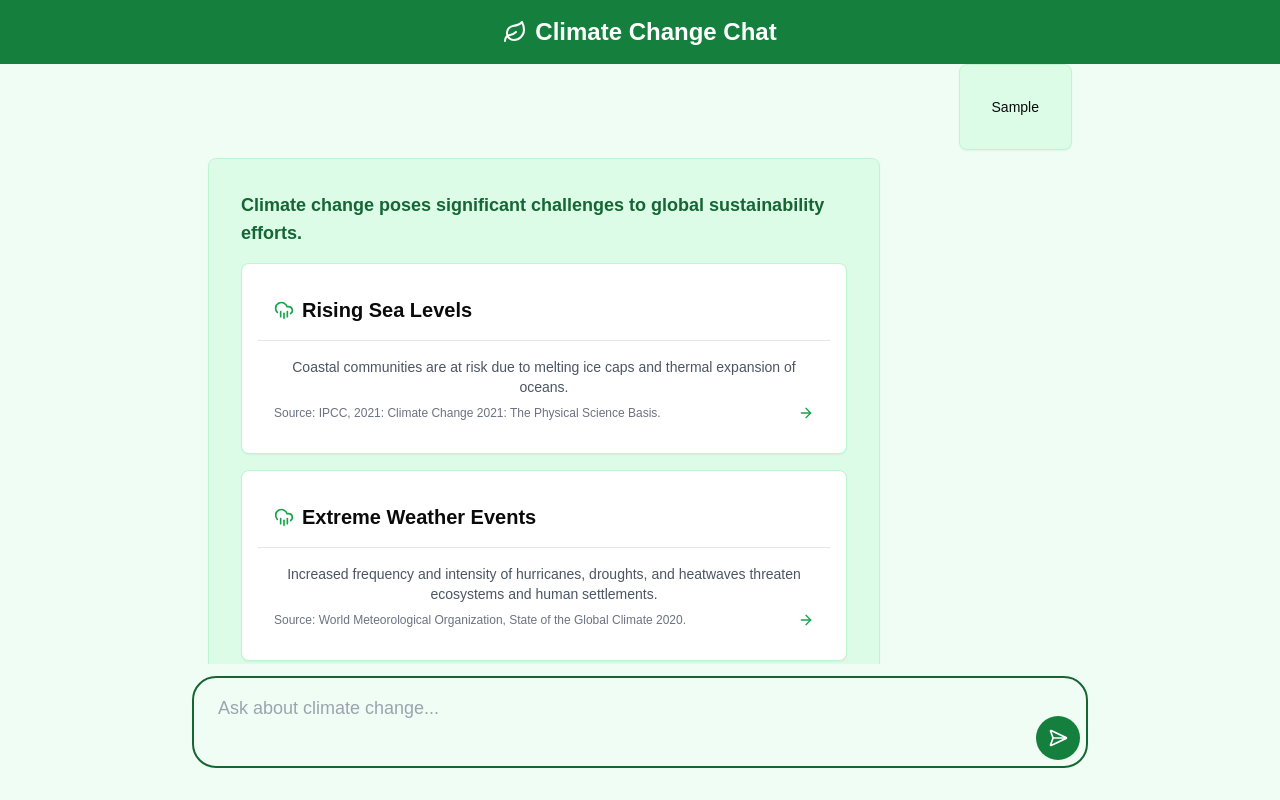
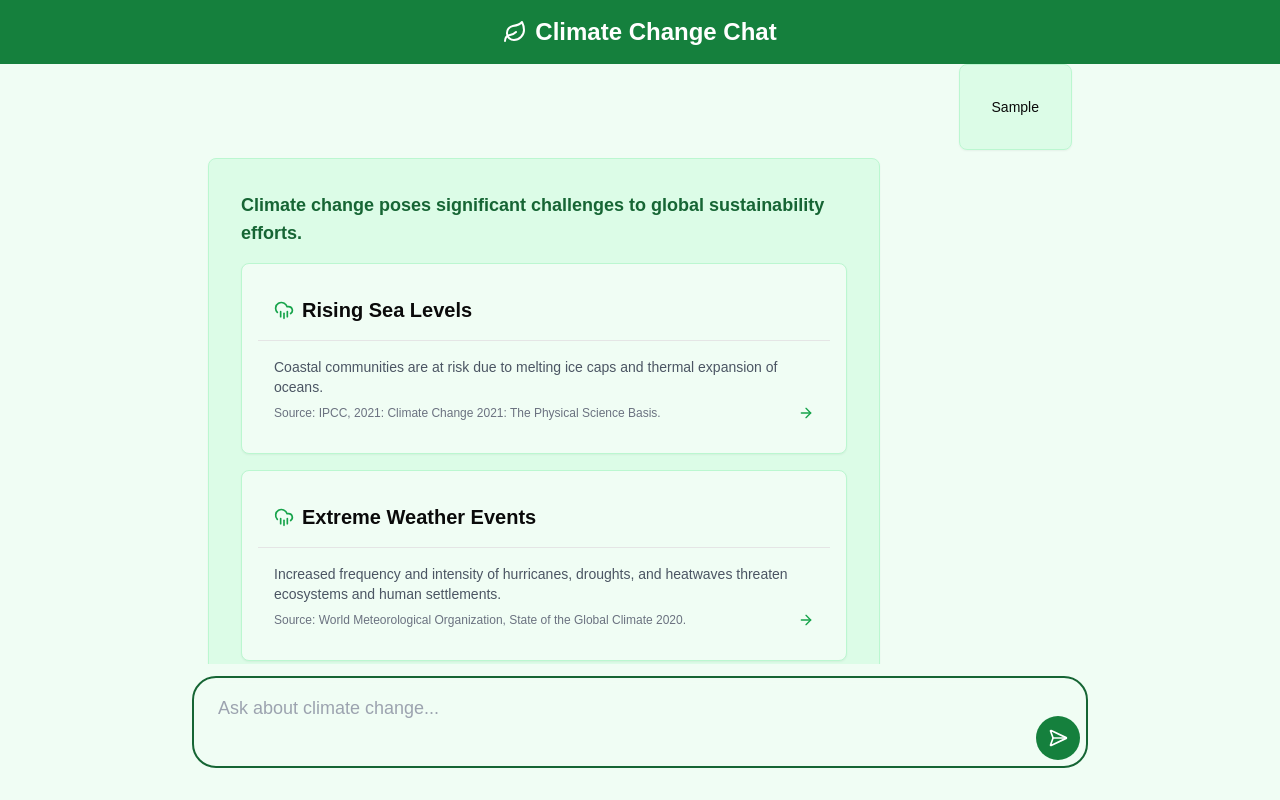
Before and after one commit to Rutwij12/climate-change-frontend, a Next.js app: page /chat in a window 1280 px wide. Both pictures are taken after typing "Sample" into the empty fields and a click on the button 1058 px from the left and 738 px from the top of the page. Built offline with nearby package versions, Linux system fonts and the light colour scheme.

Commit message:
Fix: Left allign the card context text of a challenge

```diff
--- a/src/components/ChallengeCard.tsx
+++ b/src/components/ChallengeCard.tsx
@@ -5,28 +5,57 @@ import { Card, CardContent, CardHeader, CardTitle } from "@/components/ui/card";
 import { ArrowRight } from "lucide-react";
 import { Challenge } from "@/types";
 
+/**
+ * ChallengeCard Component
+ *
+ * Displays a clickable card representing a challenge.
+ * Each card includes:
+ * - An icon (if available)
+ * - The challenge name
+ * - A brief explanation
+ * - Citation source
+ * - A right arrow icon indicating navigation
+ *
+ * @param {Challenge} challenge - The challenge object containing details
+ */
 export default function ChallengeCard({ challenge }: { challenge: Challenge }) {
   return (
     <Link
-      href={`/challenge/${challenge.id}`} key={challenge.id}
+      href={`/challenge/${challenge.id}`}
+      key={challenge.id}
       data-testid="challenge-link"
+      role="link"
     >
       <Card
-        className="bg-white hover:bg-green-50 transition-colors cursor-pointer border-green-200"
+        className="bg-green-50 hover:bg-white transition-colors cursor-pointer border-green-200"
         data-testid="challenge-card"
       >
         <CardHeader className="flex flex-row items-center gap-2">
-          <challenge.icon
-            className="h-5 w-5 text-green-600"
-            data-testid="challenge-icon"
-          />
-          <CardTitle className="text-lg text-green-800">{challenge.name}</CardTitle>
+          {/* Renders an icon only if it exists to prevent errors */}
+          {challenge.icon && (
+            <challenge.icon
+              className="h-5 w-5 text-green-600"
+              data-testid="challenge-icon"
+            />
+          )}
+          <CardTitle className="text-lg text-green-800">
+            {challenge.name}
+          </CardTitle>
         </CardHeader>
+
         <CardContent>
-          <p className="text-sm mb-2 text-gray-600">{challenge.explanation}</p>
+          <p className="text-sm mb-2 text-gray-600 text-left">
+            {challenge.explanation}
+          </p>
+
+          {/* Footer section with citation and navigation arrow */}
           <div className="flex items-center justify-between">
-            <p className="text-xs text-gray-500">Source: {challenge.citation}</p>
-            <ArrowRight className="h-4 w-4 text-green-600" />
+            <p className="text-xs text-gray-500">
+              Source: {challenge.citation}
+            </p>
+            <ArrowRight
+              className="h-4 w-4 text-green-600"
+            />
           </div>
         </CardContent>
       </Card>
```
